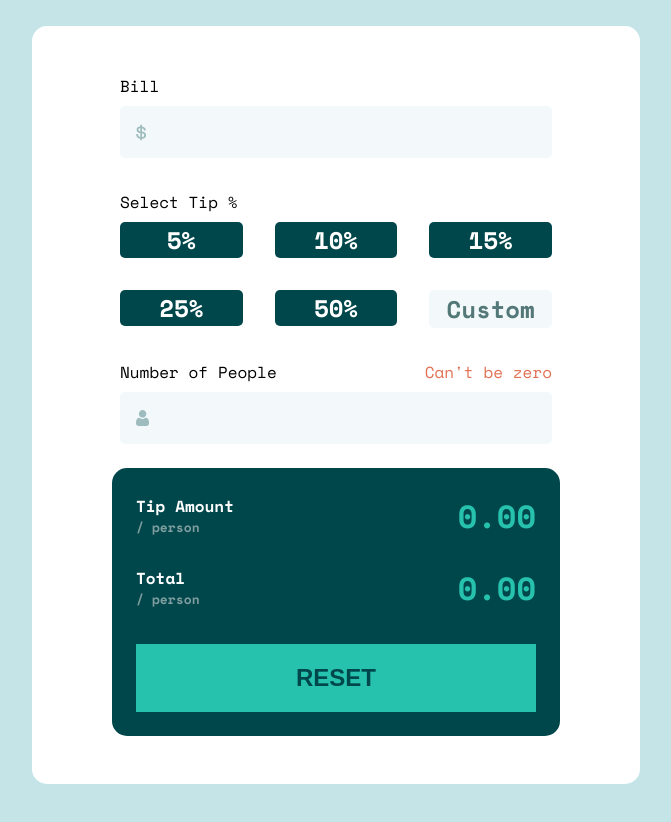
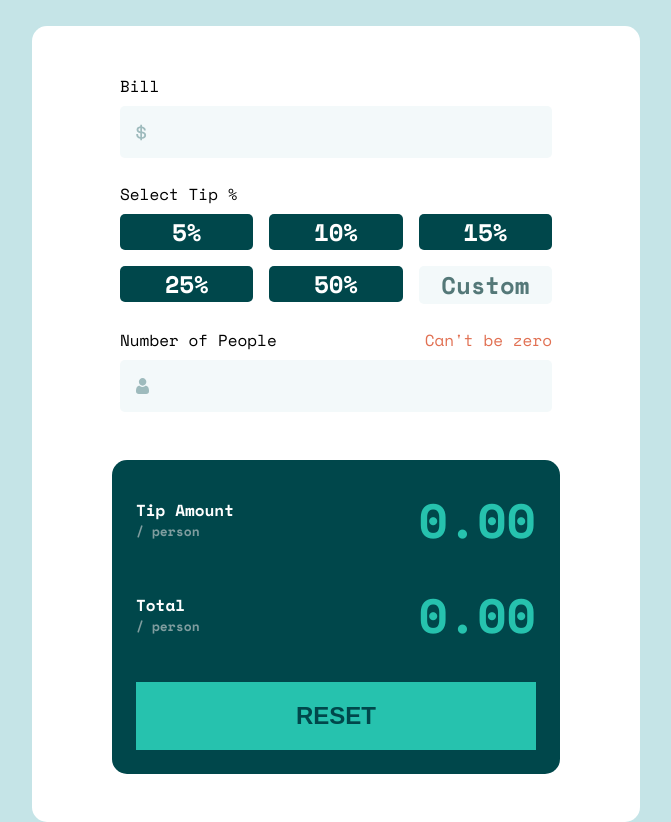
Before and after one commit to nursh/FM-Tip-Calculator, a plain HTML site: page index.html in a window 1280 px wide. Shown: the part 76-898 px from the top of the page, without its empty margins (304-975 px from the left). Before the commit the page ends 860 px from the top, so only its background shows below. Drawn offline with nearby package versions, Linux system fonts and the light colour scheme.

Commit message:
fix radio buttons and amount font-size

```diff
--- a/styles.css
+++ b/styles.css
@@ -89,7 +89,7 @@ form {
 }
 
 form > *+* {
-  margin-block-start: var(--default-spg, var(--spg-400));
+  margin-block-start: var(--block-start-spg, var(--spg-400));
 }
 
 input[type="number"] {
@@ -104,9 +104,10 @@ input[type="number"] {
   background-color: var(--clr-grey-50);
 }
 
-input[type="number"]::-webkit-inner-spin-button,
-input[type="number"]::-webkit-outer-spin-button {
+input::-webkit-inner-spin-button,
+input::-webkit-outer-spin-button {
   appearance: none;
+  margin: 0;
 }
 
 .form-group input[type="number"] {
@@ -138,8 +139,8 @@ input:focus-visible {
 .radio-groups {
   display: grid;
   grid-template-columns: 1fr 1fr;
-  gap: var(--spg-400);
-  --default-spg: var(--spg-100);
+  gap: var(--spg-200);
+  --block-start-spg: var(--spg-100);
 }
 
 input[type="radio"] {
@@ -179,7 +180,7 @@ input[type="radio"] + label {
 }
 
 .error-input {
-    outline: 2px solid var(--clr-orange-400);
+  outline: 2px solid var(--clr-orange-400);
 }
 
 .error-text {
@@ -195,7 +196,7 @@ input[type="radio"] + label {
 }
 
 .calculation > *+* {
-  margin-block-start: var(--default-spg, var(--spg-300));
+  margin-block-start: var(--block-start-spg, var(--spg-300));
 }
 
 .amount-display {
@@ -235,7 +236,7 @@ button {
   font-weight: 700;
   line-height: 1.5;
   font-size: var(--text-3);
-  --default-spg: var(--spg-400);
+  --block-start-spg: var(--spg-400);
 }
 
 .amount {
@@ -260,9 +261,19 @@ button {
     margin-inline: auto;
     padding: var(--spg-600) var(--spg-1000);
     border-radius: var(--border-radius-lg);
+    gap: var(--spg-600);
   }
 
   .radio-groups {
     grid-template-columns: repeat(3, 1fr);
+    gap: var(--spg-200 );
+  }
+
+  form > *+* {
+    margin-block-start: var(--block-start-spg, var(--spg-300));
+  }
+
+  .amount {
+    font-size: var(--text-1);
   }
 }
```
